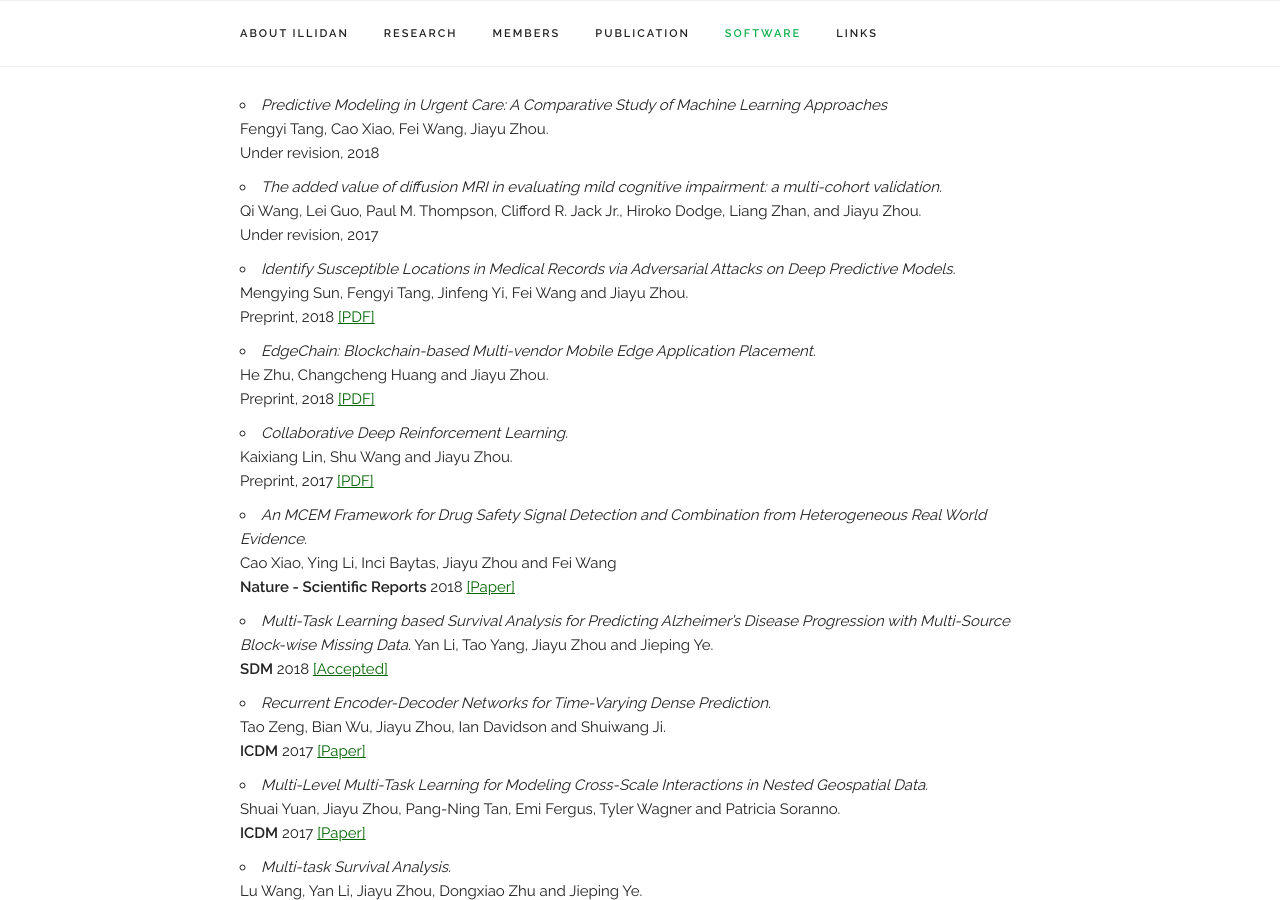
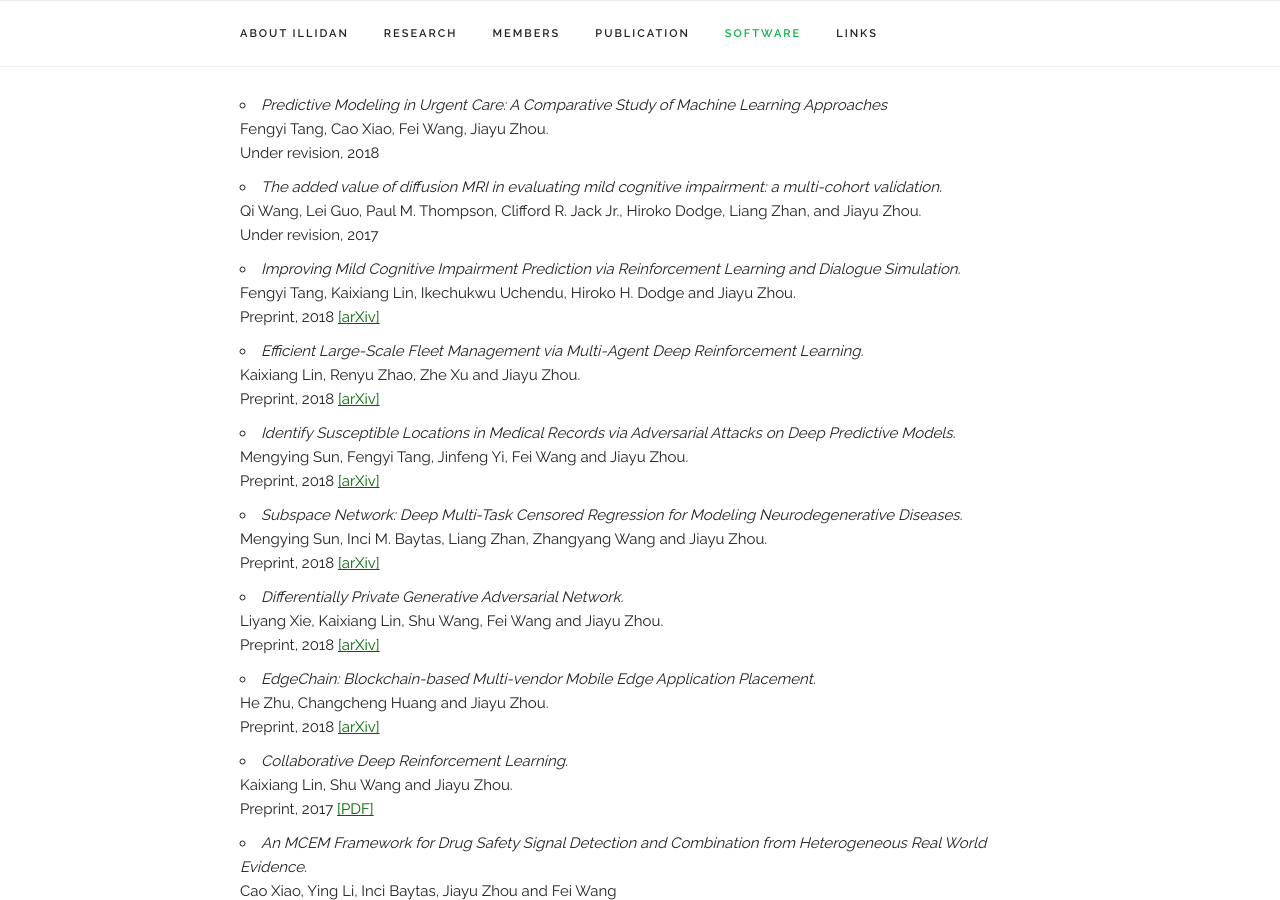
Before and after one commit to Marvelrex/denos.lab.io, a Jekyll site: the page built from index.html, in a window 1280 px wide and 900 px high, scrolled down 5620 px. Built offline with Jekyll 4.4.1, drawn with Linux system fonts in a browser that asks for light colours; nearby versions of some CDN libraries.

Commit message:
Add some submitted papers.

```diff
--- a/_layouts/default.html
+++ b/_layouts/default.html
@@ -258,15 +258,34 @@
             Kaixiang Lin, Danica Xiao, Fei Wang and Jiayu Zhou. <br>
             Submitted, 2017
         </li> -->
+        <li><i>Improving Mild Cognitive Impairment Prediction via Reinforcement Learning and Dialogue Simulation. </i><br>
+            Fengyi Tang, Kaixiang Lin, Ikechukwu Uchendu, Hiroko H. Dodge and Jiayu Zhou. <br>
+            Preprint, 2018 <a href="https://arxiv.org/abs/1802.06428">[arXiv]</a>
+        </li>
+
+        <li><i>Efficient Large-Scale Fleet Management via Multi-Agent Deep Reinforcement Learning. </i><br>
+            Kaixiang Lin, Renyu Zhao, Zhe Xu and Jiayu Zhou. <br>
+            Preprint, 2018 <a href="https://arxiv.org/abs/1802.06444">[arXiv]</a>
+        </li>
 
         <li><i>Identify Susceptible Locations in Medical Records via Adversarial Attacks on Deep Predictive Models. </i><br>
             Mengying Sun, Fengyi Tang, Jinfeng Yi, Fei Wang and Jiayu Zhou. <br>
-            Preprint, 2018 <a href="https://arxiv.org/pdf/1802.04822.pdf">[PDF]</a>
+            Preprint, 2018 <a href="https://arxiv.org/abs/1802.04822">[arXiv]</a>
+        </li>
+
+        <li><i>Subspace Network: Deep Multi-Task Censored Regression for Modeling Neurodegenerative Diseases. </i><br>
+            Mengying Sun, Inci M. Baytas, Liang Zhan, Zhangyang Wang and Jiayu Zhou. <br>
+            Preprint, 2018 <a href="https://arxiv.org/abs/1802.06516">[arXiv]</a>
+        </li>
+
+        <li><i>Differentially Private Generative Adversarial Network. </i><br>
+            Liyang Xie, Kaixiang Lin, Shu Wang, Fei Wang and Jiayu Zhou. <br>
+            Preprint, 2018 <a href="https://arxiv.org/abs/1802.06739">[arXiv]</a>
         </li>
 
         <li><i>EdgeChain: Blockchain-based Multi-vendor Mobile Edge Application Placement. </i><br>
             He Zhu, Changcheng Huang and Jiayu Zhou. <br>
-            Preprint, 2018 <a href="https://arxiv.org/abs/1801.04035">[PDF]</a>
+            Preprint, 2018 <a href="https://arxiv.org/abs/1801.04035">[arXiv]</a>
         </li>
 
         <li><i>Collaborative Deep Reinforcement Learning. </i><br>
```
